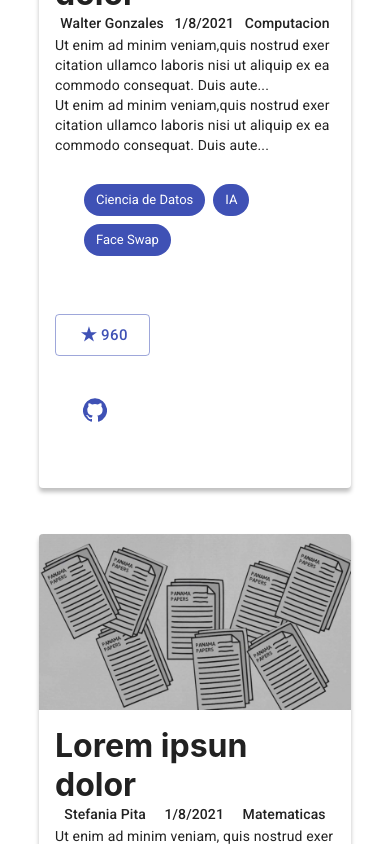
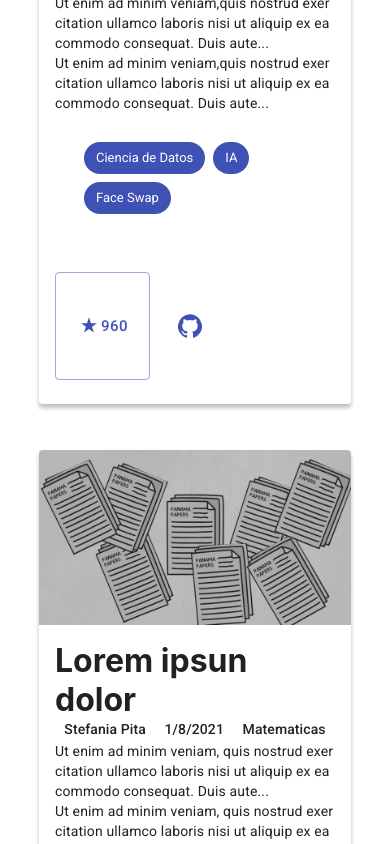
Before and after one commit to davidperjac/preTAWS, a React (Create React App) app: page / in a window 390 px wide. Shown: the part 1156-2000 px from the top of the page. Built offline with nearby package versions, Linux system fonts and the light colour scheme.

Commit message:
Se trabaja en el modelo responsive de las Card

```diff
--- a/src/App.js
+++ b/src/App.js
@@ -1,7 +1,5 @@
 import { BrowserRouter, Route } from 'react-router-dom';
 import Landing from './components/Landing/Landing.js';
-import { Provider } from 'react-redux';
-import store from './redux/store';
 
 function App() {
 	return (
--- a/src/components/Landing/CardPaper.js
+++ b/src/components/Landing/CardPaper.js
@@ -31,6 +31,10 @@ const useStyle = makeStyles((theme) => ({
 	},
 	gitHub: {
 		padding: '30px 16px',
+		[theme.breakpoints.down('md')]:{
+			display: 'flex',
+			justifyContent: 'center'
+		}
 	},
 	chip: {
 		margin: theme.spacing(0.5),
@@ -62,7 +66,7 @@ const CardPaper = ({
 		<div styles={{borderRadius: '2%'}}>
 			<Card className={classes.root}>
 				<Grid container spacing={0}>
-					<Grid item  md={2} >
+					<Grid item  md={2} xs={12} >
 						<CardMedia
 							className={classes.cover}
 							title="imagen Paper"
```
